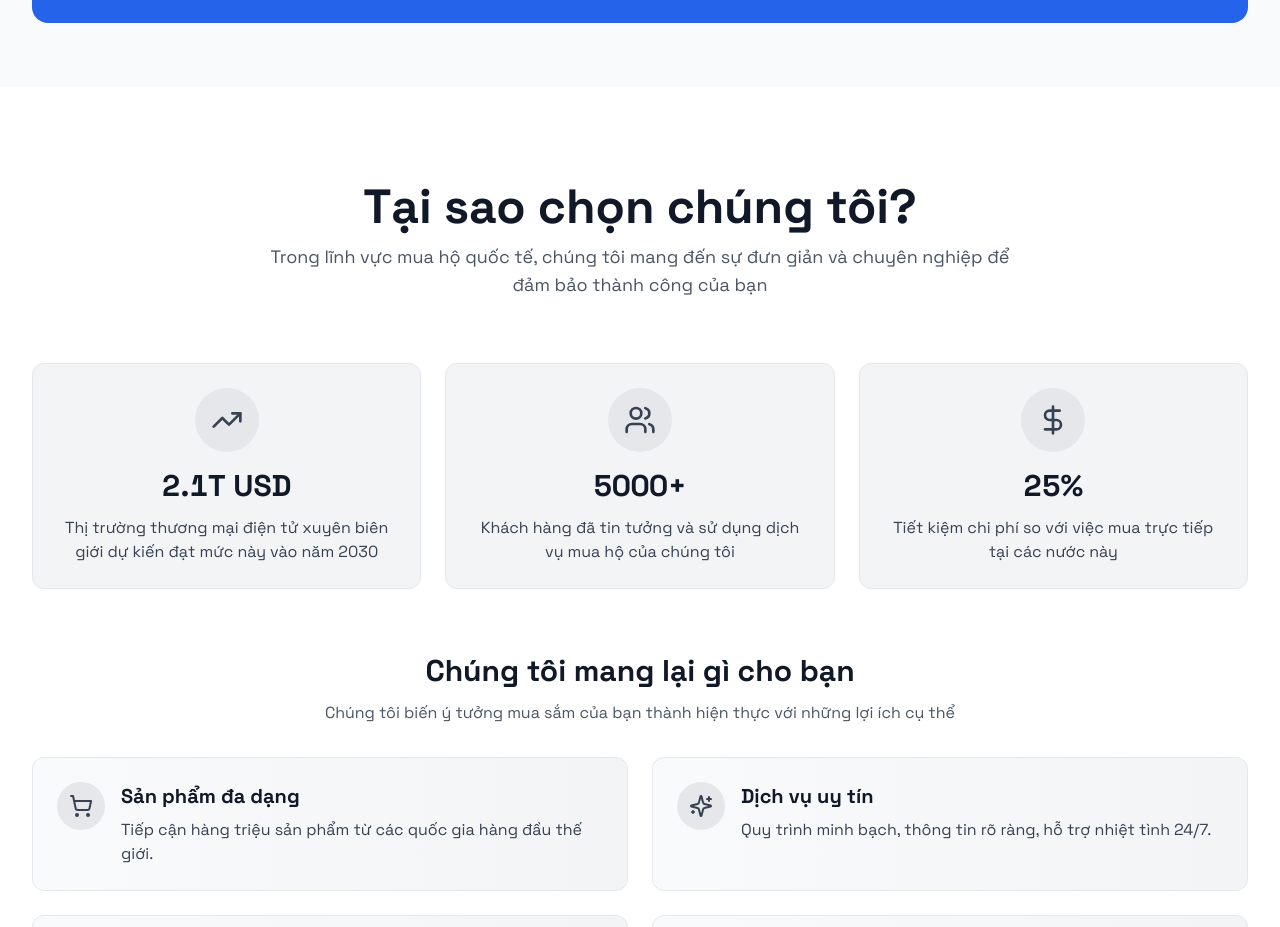
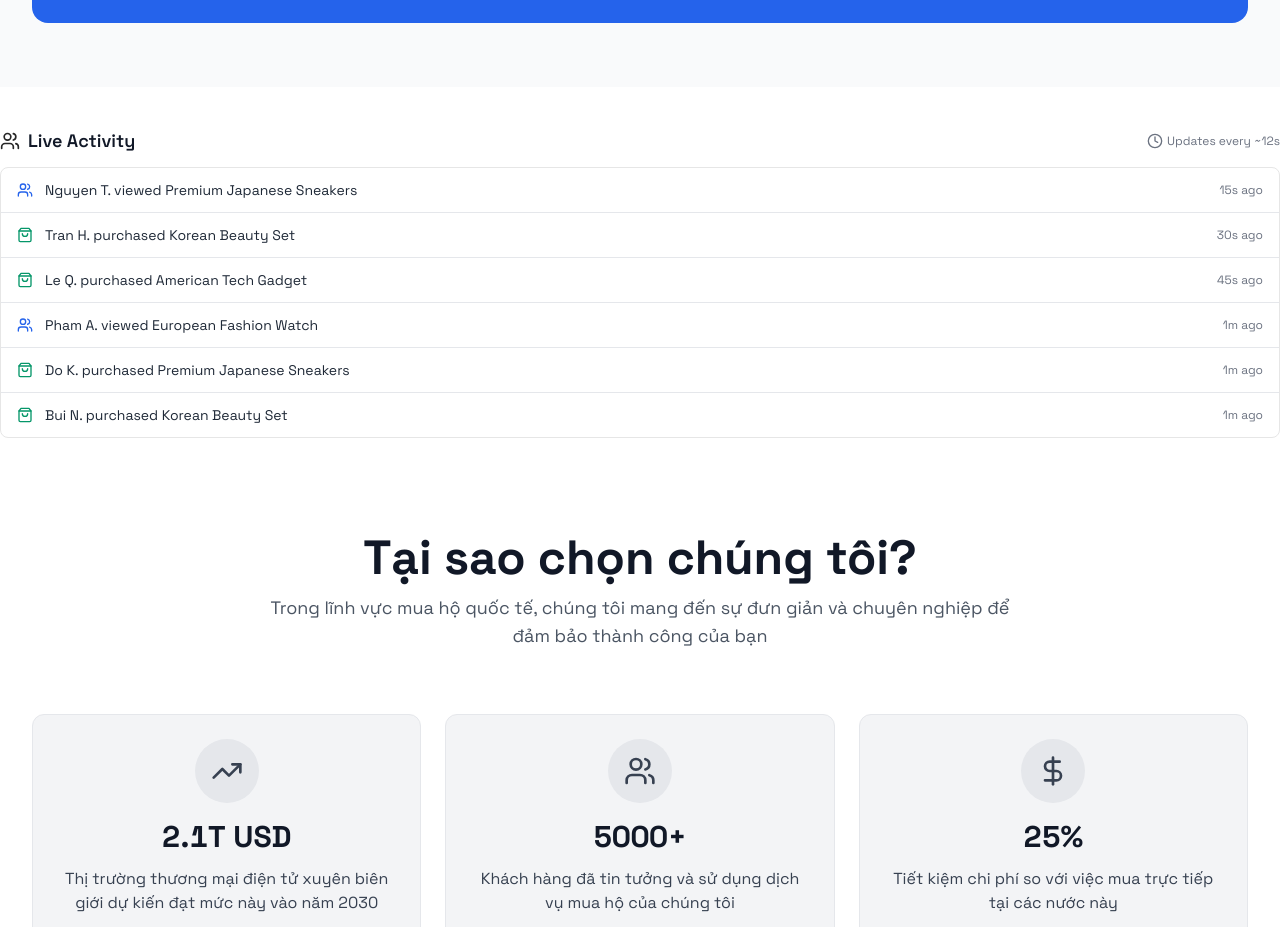
Before and after one commit to tiximax/wrlds-ai-integration-6556, a React (Vite) app: page / in a window 1280 px wide. Shown: the part 6380-7307 px from the top of the page. Built offline with nearby package versions, Linux system fonts and the light colour scheme; no server answers.

Commit message:
feat(trust): add LiveActivityFeed component, integrate on homepage, and add E2E test

```diff
--- /dev/null
+++ b/src/components/trust/LiveActivityFeed.tsx
@@ -0,0 +1,116 @@
+import React from 'react';
+import { Users, ShoppingBag, Clock } from 'lucide-react';
+import { simpleProducts } from '@/data/simpleProducts';
+
+interface ActivityItem {
+  id: string;
+  text: string;
+  timestamp: number; // ms epoch
+  icon: 'view' | 'purchase';
+}
+
+const names = [
+  'Nguyen T.',
+  'Tran H.',
+  'Le Q.',
+  'Pham A.',
+  'Do K.',
+  'Bui N.',
+  'Hoang M.',
+  'Vu D.'
+];
+
+function timeAgo(ms: number) {
+  const seconds = Math.max(0, Math.floor((Date.now() - ms) / 1000));
+  if (seconds < 10) return 'just now';
+  if (seconds < 60) return `${seconds}s ago`;
+  const minutes = Math.floor(seconds / 60);
+  if (minutes < 60) return `${minutes}m ago`;
+  const hours = Math.floor(minutes / 60);
+  return `${hours}h ago`;
+}
+
+// Generate a deterministic initial list for hydration stability
+function seedActivities(limit = 6): ActivityItem[] {
+  const items: ActivityItem[] = [];
+  const prods = simpleProducts.slice(0, 4);
+  for (let i = 0; i < limit; i++) {
+    const p = prods[i % prods.length];
+    const name = names[i % names.length];
+    const icon: ActivityItem['icon'] = i % 3 === 0 ? 'view' : 'purchase';
+    const ts = Date.now() - (i + 1) * 15_000; // each 15s apart
+    items.push({
+      id: `seed-${i}`,
+      text:
+        icon === 'purchase'
+          ? `${name} purchased ${p.name}`
+          : `${name} viewed ${p.name}`,
+      timestamp: ts,
+      icon
+    });
+  }
+  return items;
+}
+
+const LiveActivityFeed: React.FC<{
+  maxItems?: number;
+  intervalMs?: number;
+  className?: string;
+}> = ({ maxItems = 8, intervalMs = 12000, className = '' }) => {
+  const [items, setItems] = React.useState<ActivityItem[]>(() => seedActivities(Math.min(6, maxItems)));
+  const pool = React.useRef(simpleProducts.slice(0, 6));
+  const namePool = React.useRef(names);
+
+  React.useEffect(() => {
+    const id = window.setInterval(() => {
+      try {
+        const p = pool.current[Math.floor(Math.random() * pool.current.length)];
+        const who = namePool.current[Math.floor(Math.random() * namePool.current.length)];
+        const icon: ActivityItem['icon'] = Math.random() < 0.5 ? 'purchase' : 'view';
+        const next: ActivityItem = {
+          id: `${Date.now()}`,
+          text: icon === 'purchase' ? `${who} purchased ${p.name}` : `${who} viewed ${p.name}`,
+          timestamp: Date.now(),
+          icon
+        };
+        // Prepend, cap length
+        setItems(prev => [next, ...prev].slice(0, maxItems));
+      } catch {
+        /* no-op */
+      }
+    }, intervalMs);
+    return () => window.clearInterval(id);
+  }, [intervalMs, maxItems]);
+
+  return (
+    <section className={`mt-10 ${className}`} data-testid="live-activity-feed">
+      <div className="flex items-center justify-between mb-3">
+        <div className="flex items-center gap-2">
+          <Users className="w-5 h-5 text-gsa-primary" />
+          <h3 className="text-lg font-semibold text-gray-900">Live Activity</h3>
+        </div>
+        <div className="flex items-center text-xs text-gray-500 gap-1">
+          <Clock className="w-4 h-4" />
+          <span>Updates every ~{Math.round(intervalMs / 1000)}s</span>
+        </div>
+      </div>
+      <div className="divide-y divide-gray-200 rounded-lg border bg-white" role="list">
+        {items.map((it) => (
+          <div key={it.id} className="px-4 py-3 flex items-center justify-between" data-testid="live-activity-item">
+            <div className="flex items-center gap-3 min-w-0">
+              {it.icon === 'purchase' ? (
+                <ShoppingBag className="w-4 h-4 text-emerald-600" />
+              ) : (
+                <Users className="w-4 h-4 text-blue-600" />
+              )}
+              <p className="text-sm text-gray-800 truncate" title={it.text}>{it.text}</p>
+            </div>
+            <span className="text-xs text-gray-500 whitespace-nowrap">{timeAgo(it.timestamp)}</span>
+          </div>
+        ))}
+      </div>
+    </section>
+  );
+};
+
+export default LiveActivityFeed;
--- a/src/pages/Index.tsx
+++ b/src/pages/Index.tsx
@@ -9,6 +9,7 @@ import TrustSignals from '@/components/TrustSignals';
 import FeaturedProducts from '@/components/FeaturedProducts';
 import SEO from '@/components/SEO';
 import { useEffect } from 'react';
+import LiveActivityFeed from '@/components/trust/LiveActivityFeed';
 
 const Index = () => {
   // Fix any ID conflicts when the page loads
@@ -32,6 +33,7 @@ const Index = () => {
       <Features />
       <FeaturedProducts />
       <TrustSignals />
+      <LiveActivityFeed />
       <WhyWrlds />
       <Projects />
       <BlogPreview />
```
Also changed, not shown: 1 other file (tests, documents, lock files or other folders).
